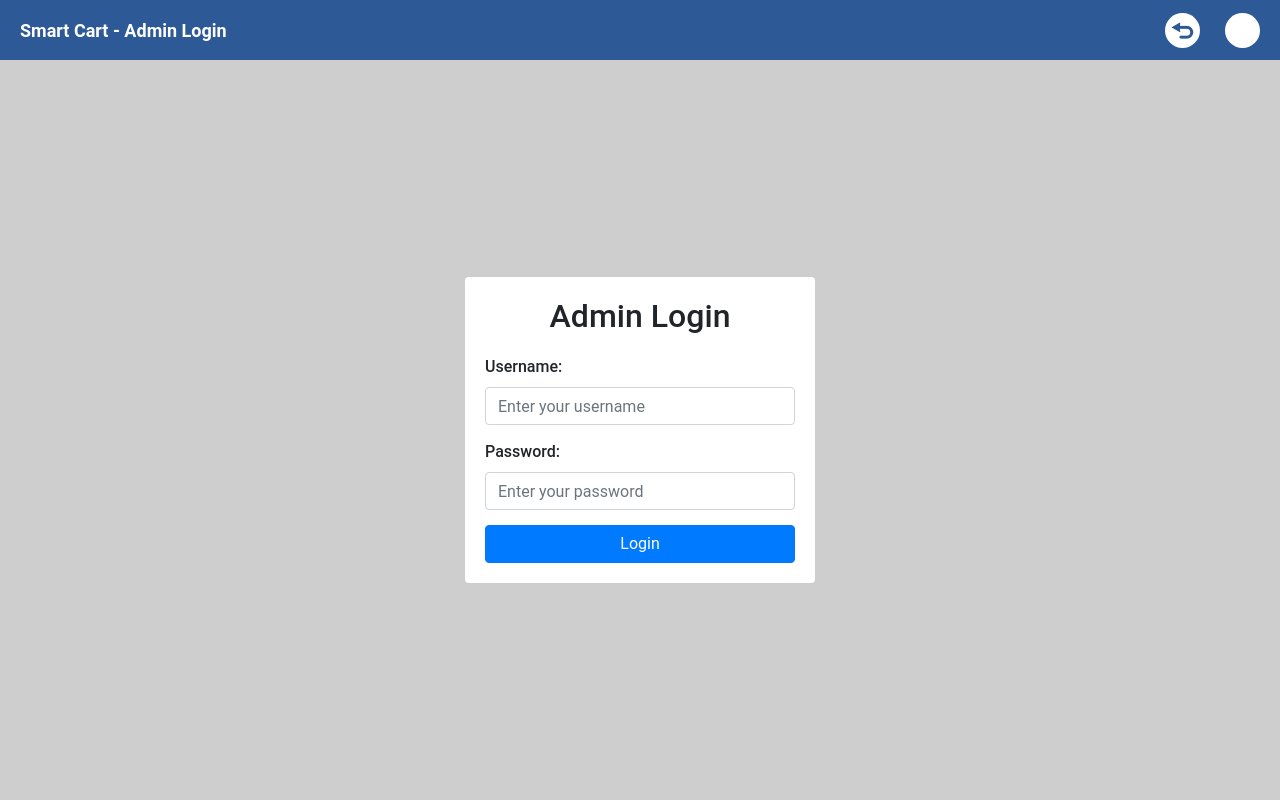
After one commit to gcarson1/SmartCart, a Flask app: page /admin_login in a window 1280 px wide. The commit adds this page. Run offline with Flask 3, Linux system fonts and the light colour scheme; some libraries are stand-ins or nearby versions.

Commit message:
frontend!

```diff
--- a/app.py
+++ b/app.py
@@ -55,9 +55,7 @@ def run_assistant(user_input):
         if block.type == "text":
             response_text += block.text.value  # Extract text without annotations
 
-    # Remove file citation brackets like se_text = re.sub(r"【.*?】", "", response_text)
     pattern = r'【\d+†source】'
-    # Remove mathematical brackets like \[ 2.00 + 3.50 + ... \]
     response_text = re.sub(pattern, '', response_text)
 
     return response_text  # Return clean text
@@ -79,6 +77,32 @@ def refresh():
     time.sleep(600)  # Wait for 10 minutes
     return redirect('/refresh')
 
+# New Route: Admin Login
+@app.route('/admin_login', methods=["GET", "POST"])
+def admin_login():
+    error = None
+    if request.method == "POST":
+        username = request.form.get("username")
+        password = request.form.get("password")
+        # Check against default credentials
+        if username == "user1234" and password == "pass1234":
+            return redirect("/admin_panel")
+        else:
+            error = "Invalid credentials. Please try again."
+    return render_template("admin_login.html", error=error)
+
+# New Route: Admin Panel with CSV upload
+@app.route('/admin_panel', methods=["GET", "POST"])
+def admin_panel():
+    message = None
+    if request.method == "POST":
+        csv_file = request.files.get("csvFile")
+        if csv_file:
+            message = "CSV file uploaded successfully (dummy action)."
+        else:
+            message = "No file selected."
+    return render_template("admin_panel.html", message=message)
+
 if __name__ == "__main__":
     # Ensure existing Assistant & Vector Store are used
     if not get_existing_assistant():
--- /dev/null
+++ b/templates/admin_login.html
@@ -0,0 +1,129 @@
+<!DOCTYPE html>
+<html>
+<head>
+  <meta charset="utf-8" />
+  <meta name="viewport" content="width=device-width, initial-scale=1.0"/>
+  <title>Smart Cart - Admin Login</title>
+
+  <!-- Bootstrap (Optional) -->
+  <link rel="stylesheet" href="https://maxcdn.bootstrapcdn.com/bootstrap/4.3.1/css/bootstrap.min.css">
+
+  <style>
+    /* Basic Reset & Box Sizing */
+    * {
+      margin: 0;
+      padding: 0;
+      box-sizing: border-box;
+      font-family: "Roboto", sans-serif;
+    }
+    body {
+      background-color: #cecece; /* Light gray background */
+    }
+    /* Top Bar (blue) */
+    .top_menu {
+      width: 100%;
+      height: 60px;
+      background-color: #2d5996;
+      color: #fff;
+      display: flex;
+      align-items: center;
+      justify-content: space-between;
+      padding: 0 20px;
+    }
+    .top_menu .title {
+      font-size: 18px;
+      font-weight: 600;
+    }
+    .top_menu .user_info {
+      display: flex;
+      align-items: center;
+    }
+    /* Main-return button styling */
+    .main-return img {
+      width: 35px;
+      height: 35px;
+      border-radius: 50%;
+      object-fit: cover;
+      margin-right: 25px;
+    }
+    /* Avatar styling */
+    .top_menu .avatar {
+      width: 35px;
+      height: 35px;
+      border-radius: 50%;
+      background: #fff; /* White placeholder */
+    }
+    /* Main container */
+    .main-container {
+      display: flex;
+      flex-direction: column;
+      align-items: center;
+      justify-content: center;
+      height: calc(100vh - 60px);
+      padding: 20px;
+    }
+    /* Centered login form */
+    .login-wrapper {
+      background-color: #fff;
+      width: 350px;
+      padding: 20px;
+      border-radius: 4px;
+      box-shadow: none;
+    }
+    .login-wrapper h2 {
+      margin-bottom: 20px;
+      text-align: center;
+    }
+    .login-wrapper .form-group {
+      margin-bottom: 15px;
+    }
+    .login-wrapper label {
+      font-weight: 500;
+    }
+    .login-wrapper .btn {
+      width: 100%;
+    }
+    .error-message {
+      color: red;
+      text-align: center;
+      margin-bottom: 10px;
+    }
+  </style>
+</head>
+<body>
+  <!-- Top Bar -->
+  <div class="top_menu">
+    <div class="title">Smart Cart - Admin Login</div>
+    <div class="user_info">
+      <!-- Return to main page button -->
+      <a href="/" class="main-return">
+        <img src="static/main-return.png" alt="Return to main page" />
+      </a>
+      <!-- User Avatar -->
+      <div class="avatar"></div>
+    </div>
+  </div>
+
+  <!-- Main Container -->
+  <div class="main-container">
+    <div class="login-wrapper">
+      <h2>Admin Login</h2>
+      {% if error %}
+        <div class="error-message">{{ error }}</div>
+      {% endif %}
+      <!-- POST form to /admin_login -->
+      <form method="POST" action="/admin_login">
+        <div class="form-group">
+          <label for="username">Username:</label>
+          <input type="text" id="username" name="username" class="form-control" placeholder="Enter your username" />
+        </div>
+        <div class="form-group">
+          <label for="password">Password:</label>
+          <input type="password" id="password" name="password" class="form-control" placeholder="Enter your password" />
+        </div>
+        <button type="submit" class="btn btn-primary">Login</button>
+      </form>
+    </div>
+  </div>
+</body>
+</html>
```
Also changed, not shown: templates/admin_panel.html (added, +129 -0 lines), templates/index.html (+14 -1 lines), static/admin-image.png (added), static/main-return.png (added).
